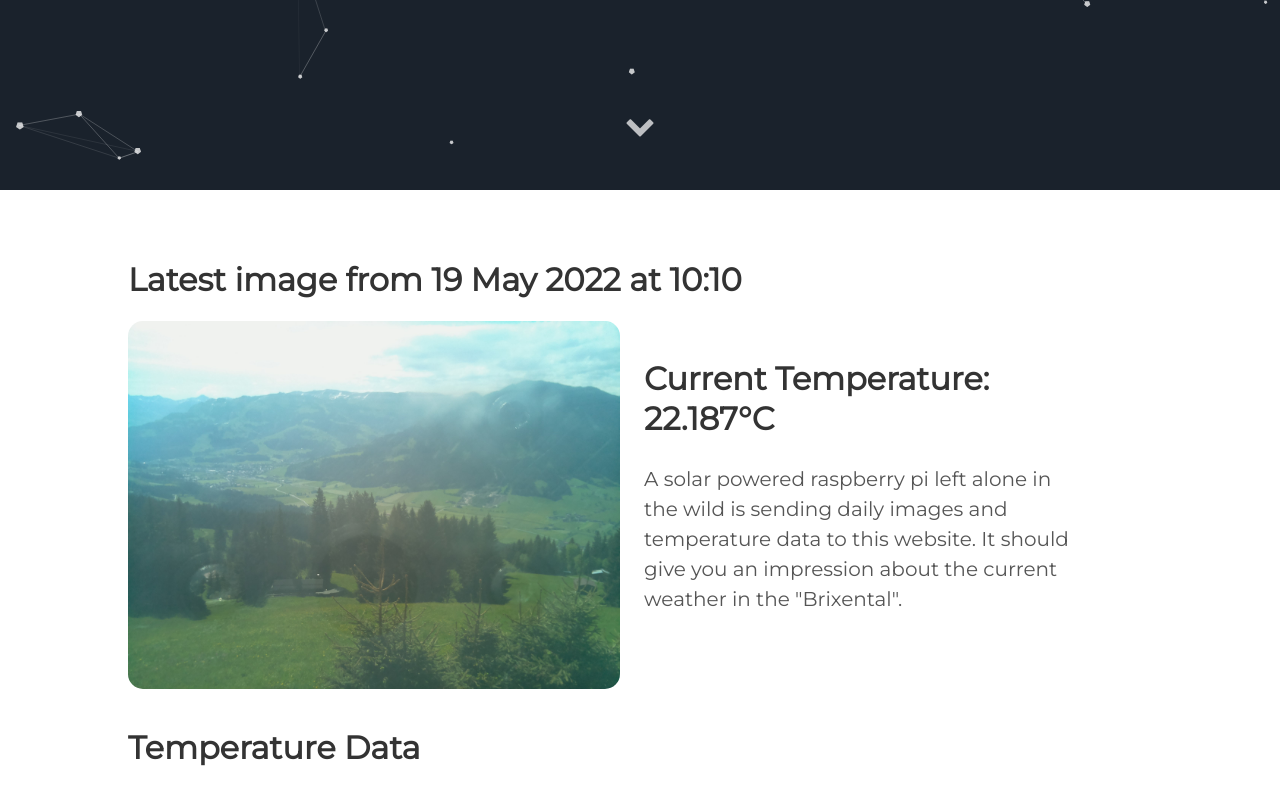
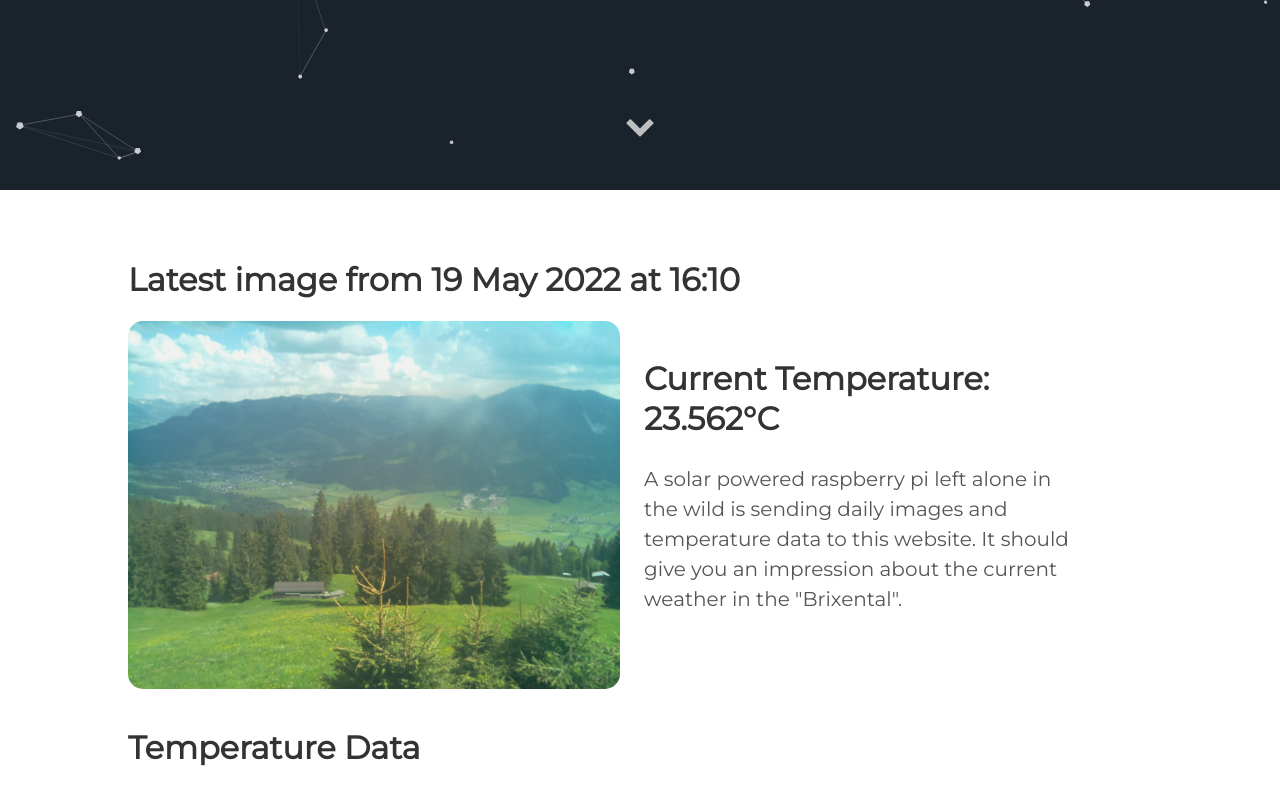
Before and after one commit to vektorious/vektorious.github.io, a Jekyll site: the page built from resources/huette.md, in a window 1280 px wide and 900 px high, scrolled down 710 px. Shown: the top 805 px of the window. Built offline with Jekyll 4.4.1, drawn with Linux system fonts in a browser that asks for light colours.

Commit message:
I'm a bot beep boop

```diff
--- a/resources/huette.md
+++ b/resources/huette.md
@@ -6,13 +6,13 @@ image: '/assets/img/'
 description: 'Live image from the Austrian alps'
 twitter_text: ' '
 ---
-## Latest image from 19 May 2022 at 10:10
+## Latest image from 19 May 2022 at 16:10
 <div class="huette">
   <div class="huette-image">
     <img src="{{ "/assets/img/huette.jpg" | prepend: site.baseurl }}">
   </div>
   <div class="huette-text">
-        <h2>Current Temperature: 22.187°C</h2>
+        <h2>Current Temperature: 23.562°C</h2>
         <p>A solar powered raspberry pi left alone in the wild is sending daily images and temperature data to this website. It should give you an impression about the current weather in the "Brixental".</p>
 
   </div>
```
Also changed, not shown: rpi-script/2022-05-19_160928.txt (renamed from rpi-script/2022-05-19_100926.txt, +6 -5 lines), rpi-script/huette.md (+2 -2 lines), assets/img/huette.jpg, assets/img/temp_plot.png, rpi-script/temp_plot.png, 1 other file.
